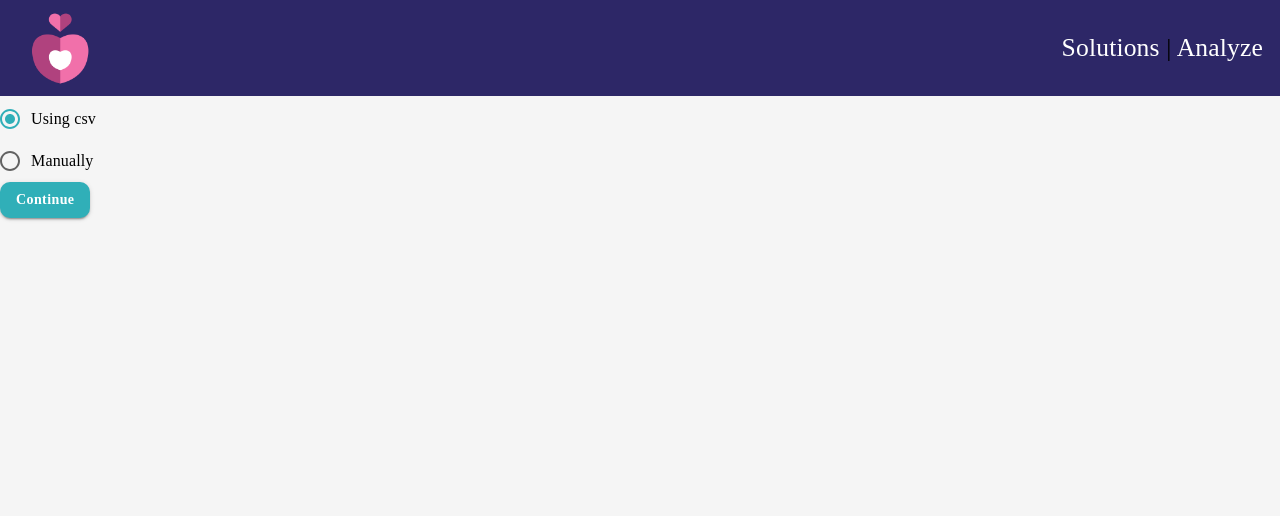
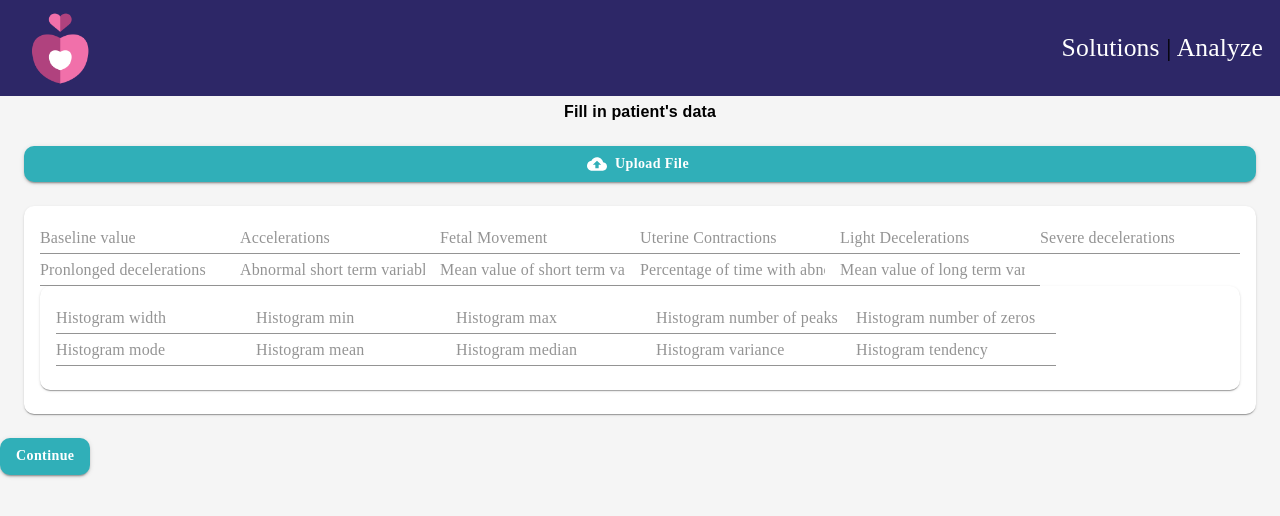
Before and after one commit to r-mishev/HackAUBG, a React (Vite) app in the folder client/: page /analyze in a window 1280 px wide. Shown: the top 516 px of the page. Built offline with nearby package versions, Linux system fonts and the light colour scheme; a web font is replaced by a local one.

Commit message:
[WIP] Analyze Page

```diff
--- a/client/package.json
+++ b/client/package.json
@@ -20,6 +20,7 @@
     "react-dom": "^18.2.0",
     "react-hook-form": "^7.51.2",
     "react-router-dom": "^6.22.3",
+    "xlsx": "^0.18.5",
     "zod": "^3.22.4"
   },
   "devDependencies": {
--- a/client/src/pages/AnalyzePage/AnalyzePage.tsx
+++ b/client/src/pages/AnalyzePage/AnalyzePage.tsx
@@ -2,42 +2,86 @@ import useTheme from "@mui/material/styles/useTheme";
 import {
   Box,
   Button,
-  FormControlLabel,
-  FormGroup,
-  Radio,
-  RadioGroup,
+  Card,
+  CardContent,
+  Input,
   Typography,
 } from "@mui/material";
 import cssLayoutStyles from "../../Global/Styles/layout";
 import cssSpacingStyles from "../../Global/Styles/spacing";
+import CloudUploadIcon from "@mui/icons-material/CloudUpload";
+import { styled } from "@mui/material/styles";
+
+const VisuallyHiddenInput = styled("input")({
+  clip: "rect(0 0 0 0)",
+  clipPath: "inset(50%)",
+  height: 1,
+  overflow: "hidden",
+  position: "absolute",
+  bottom: 0,
+  left: 0,
+  whiteSpace: "nowrap",
+  width: 1,
+});
 
 const AnalyzePage = () => {
   const theme = useTheme();
   const styles = { ...cssSpacingStyles(theme), ...cssLayoutStyles };
   return (
     <>
-      <Box css={styles.width100}>
+      <Box css={[styles.width100, styles.fullPadding3]}>
         <Typography variant="h4" align="center">
-          Choose how to import data
+          Fill in patient's data
         </Typography>
-        <FormGroup>
-          <RadioGroup
-            aria-labelledby="import type"
-            name="import-type-radio-group"
-            defaultValue="csv"
-          >
-            <FormControlLabel
-              value="csv"
-              control={<Radio />}
-              label="Using csv"
+        <Button
+          css={[styles.width100, styles.topBottomMargin3]}
+          component="label"
+          role={undefined}
+          variant="contained"
+          tabIndex={-1}
+          startIcon={<CloudUploadIcon />}
+        >
+          Upload file
+          <VisuallyHiddenInput type="file" />
+        </Button>
+        <Card>
+          <CardContent>
+            <Input type="number" placeholder="Baseline value" />
+            <Input type="number" placeholder="Accelerations" />
+            <Input type="number" placeholder="Fetal Movement" />
+            <Input type="number" placeholder="Uterine Contractions" />
+            <Input type="number" placeholder="Light Decelerations" />
+            <Input type="number" placeholder="Severe decelerations" />
+            <Input type="number" placeholder="Pronlonged decelerations" />
+            <Input type="number" placeholder="Abnormal short term variablity" />
+            <Input
+              type="number"
+              placeholder="Mean value of short term variablity"
             />
-            <FormControlLabel
-              value="man"
-              control={<Radio />}
-              label="Manually"
+            <Input
+              type="number"
+              placeholder="Percentage of time with abnormal short term variability"
             />
-          </RadioGroup>
-        </FormGroup>
+            <Input
+              type="number"
+              placeholder="Mean value of long term variablity"
+            />
+            <Card>
+              <CardContent>
+                <Input type="number" placeholder="Histogram width" />
+                <Input type="number" placeholder="Histogram min" />
+                <Input type="number" placeholder="Histogram max" />
+                <Input type="number" placeholder="Histogram number of peaks" />
+                <Input type="number" placeholder="Histogram number of zeros" />
+                <Input type="number" placeholder="Histogram mode" />
+                <Input type="number" placeholder="Histogram mean" />
+                <Input type="number" placeholder="Histogram median" />
+                <Input type="number" placeholder="Histogram variance" />
+                <Input type="number" placeholder="Histogram tendency" />
+              </CardContent>
+            </Card>
+          </CardContent>
+        </Card>
       </Box>
       <Button variant="contained">Continue</Button>
     </>
```
Also changed, not shown: 1 other file (tests, documents, lock files or other folders).
